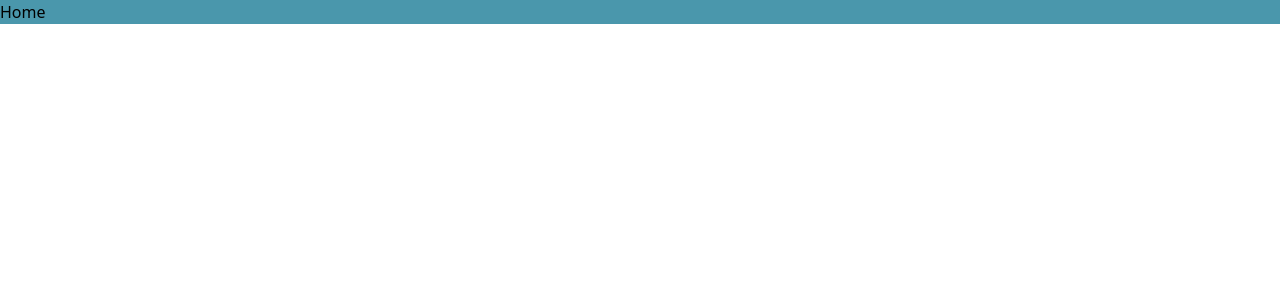
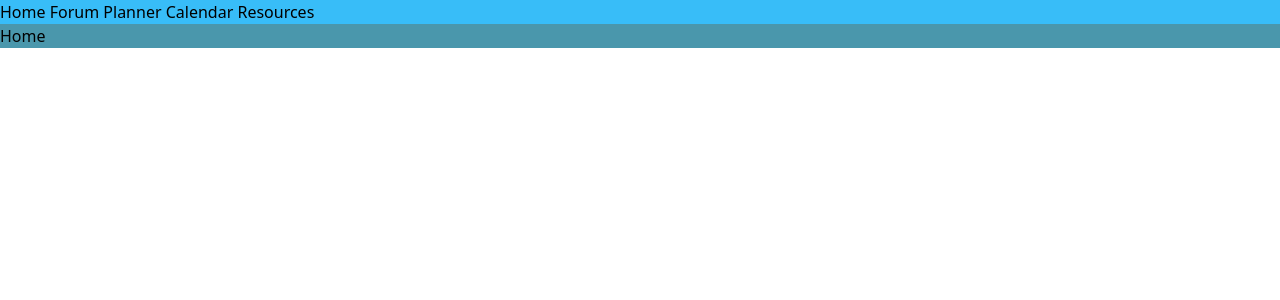
Before and after one commit to AdrianRRojo/adhd4u, a React (Create React App) app: page / in a window 1280 px wide. Shown: the top 300 px of the page. Built offline with nearby package versions, Linux system fonts and the light colour scheme.

Commit message:
created navbar and installed heroIcons

```diff
--- a/package.json
+++ b/package.json
@@ -3,6 +3,7 @@
   "version": "0.1.0",
   "private": true,
   "dependencies": {
+    "@headlessui/react": "^1.7.5",
     "@testing-library/jest-dom": "^5.16.5",
     "@testing-library/react": "^13.4.0",
     "@testing-library/user-event": "^13.5.0",
@@ -38,6 +39,7 @@
     ]
   },
   "devDependencies": {
+    "@tailwindcss/forms": "^0.5.3",
     "autoprefixer": "^10.4.13",
     "postcss": "^8.4.20",
     "tailwindcss": "^3.2.4"
--- a/public/index.html
+++ b/public/index.html
@@ -39,5 +39,9 @@
       To begin the development, run `npm start` or `yarn start`.
       To create a production bundle, use `npm run build` or `yarn build`.
     -->
+
+
+
+
   </body>
 </html>
--- a/src/App.js
+++ b/src/App.js
@@ -7,7 +7,7 @@ import Planner from "./components/pages/Planner";
 import Tracker from "./components/pages/Tracker";
 import Resources from "./components/pages/Resources";
 import Home from "./components/pages/Home";
-
+import NavBar from "./components/NavBar";
 function App() {
 
   // Changes console.log to the variable "c"
@@ -15,6 +15,9 @@ function App() {
 
   return (
     <div>
+      <header>
+        <NavBar />
+      </header>
       <Routes>
         <Route
           path='/'
--- /dev/null
+++ b/src/components/NavBar.jsx
@@ -0,0 +1,32 @@
+import {Link} from 'react-router-dom'
+
+export default function NavBar() {
+  return (
+    <div className="bg-sky-400">
+        <nav>
+          <Link to='/'>
+            Home
+          </Link>
+          &nbsp;
+          <Link to='/forum'>
+            Forum
+          </Link>
+          &nbsp;
+          <Link to='/planner'>
+            Planner
+          </Link>
+          &nbsp;
+          <Link to='/tracker'>
+            Calendar
+          </Link>
+          &nbsp;
+          <Link to='/resources'>
+            Resources
+          </Link>
+          {/* <Link to='/About'>
+            About
+          </Link> */}
+        </nav>
+    </div>
+  )
+}
--- a/tailwind.config.js
+++ b/tailwind.config.js
@@ -6,5 +6,7 @@ module.exports = {
   theme: {
     extend: {},
   },
-  plugins: [],
+  plugins: [
+    require('@tailwindcss/forms')
+  ],
 }
```
Also changed, not shown: 1 other file (tests, documents, lock files or other folders).
